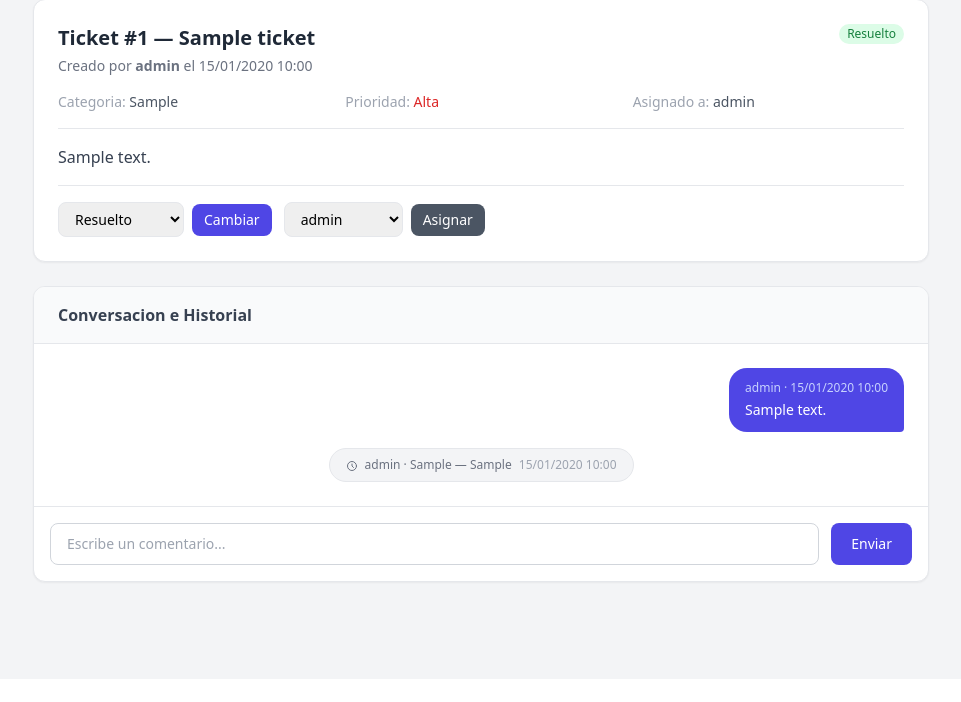
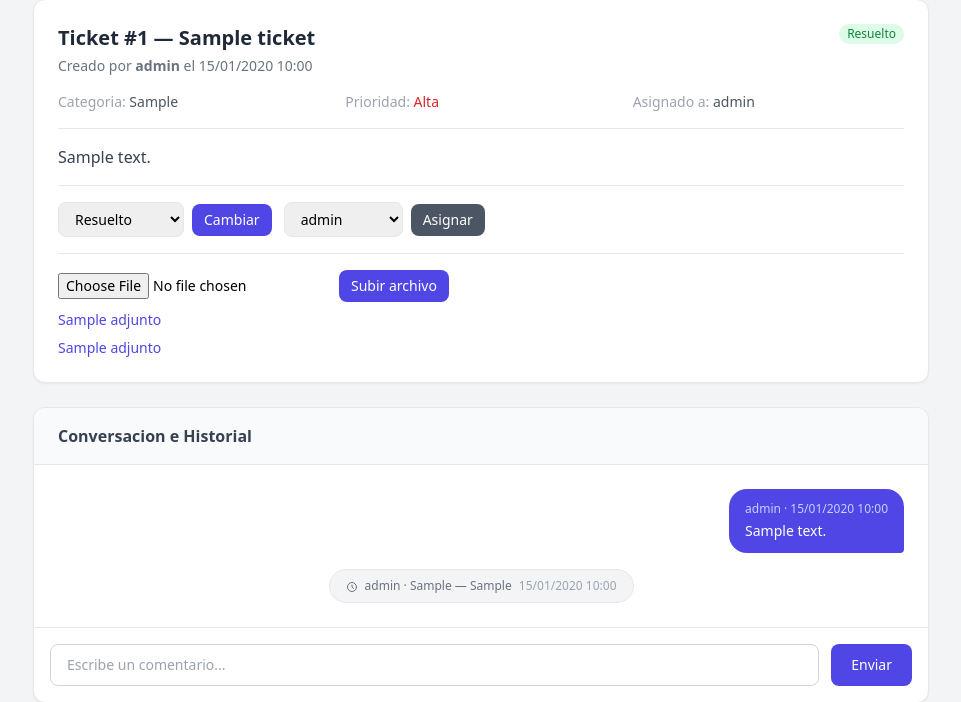
Before and after one commit to cperdomope/helpdesk, a Flask app: page /tickets/1 in a window 1280 px wide. Shown: the part 121-823 px from the top of the page, without its empty margins (159-1120 px from the left). Before the commit the page ends 705 px from the top, so only its background shows below. Run offline with Flask 3, Linux system fonts and the light colour scheme; a user stored in the database is signed in; tables that the repository leaves empty hold one stand-in row (values such as "Sample post"); some libraries are stand-ins or nearby versions.

Commit message:
feat: día 8 - subida y descarga de archivos adjuntos en tickets
- Agregar modelo ArchivoAdjunto (relación 1-N con Ticket, cascade delete-orphan)
- Migración Alembic: crear tabla archivos_adjuntos, eliminar columna archivo_adjunto de tickets
- Configurar UPLOAD_FOLDER, EXTENSIONES_PERMITIDAS y MAX_CONTENT_LENGTH (10MB)
- Agregar ruta /tickets/<id>/subir_archivo con validación de extensión y nombre único (uuid)
- Agregar ruta /archivos/<id>/descargar con send_from_directory
- Agregar formulario de subida y listado de adjuntos en ver_ticket.html

```diff
--- a/app.py
+++ b/app.py
@@ -4,13 +4,31 @@ from flask import Flask, render_template, request, redirect, url_for, flash
 from flask_login import LoginManager, login_user, logout_user, login_required, current_user
 from werkzeug.security import generate_password_hash
 from database import SessionLocal, init_db
-from models import Usuario, Ticket, Comentario, HistorialTicket
+from models import Usuario, Ticket, Comentario, HistorialTicket, ArchivoAdjunto
 from forms import TicketForm
 from sqlalchemy import text
 from flask import abort
+import os
+from werkzeug.utils import secure_filename
+import uuid
+from flask import send_from_directory
 
 app = Flask(__name__)
 app.secret_key = "helpdesk-secret-key-change-in-production"
+
+
+UPLOAD_FOLDER = 'uploads'
+EXTENSIONES_PERMITIDAS = {'pdf', 'png', 'jpg', 'jpeg', 'docx', 'xlsx'}
+
+app.config['UPLOAD_FOLDER'] = UPLOAD_FOLDER
+app.config['MAX_CONTENT_LENGTH'] = 10 * 1024 * 1024  # 10 MB máximo
+
+os.makedirs(UPLOAD_FOLDER, exist_ok=True)
+
+
+def extension_permitida(nombre_archivo):
+    return '.' in nombre_archivo and \
+        nombre_archivo.rsplit('.', 1)[1].lower() in EXTENSIONES_PERMITIDAS
 
 
 @app.template_filter('fecha_es')
@@ -261,7 +279,56 @@ def asignar_ticket(ticket_id):
     registrar_historial(db, ticket, current_user, "Tecnico asignado",
                         f"Tecnico: '{nombre_anterior}' → '{nombre_nuevo}'")
     flash(f"Ticket #{ticket.id} asignado correctamente.", "success")
-    return redirect(url_for("ver_ticket", ticket_id=ticket.id))
+    return redirect(url_for('ver_ticket', ticket_id=ticket_id))
+
+
+@app.route('/tickets/<int:ticket_id>/subir_archivo', methods=['POST'])
+@login_required
+def subir_archivo(ticket_id):
+    db = SessionLocal()
+    archivo = request.files.get('archivo')
+
+    if not archivo or archivo.filename == '':
+        flash('No seleccionaste ningún archivo', 'error')
+        return redirect(url_for('ver_ticket', ticket_id=ticket_id))
+
+    if not extension_permitida(archivo.filename):
+        flash('Extensión de archivo no permitida', 'error')
+        return redirect(url_for('ver_ticket', ticket_id=ticket_id))
+
+    nombre_original = secure_filename(archivo.filename)
+    extension = nombre_original.rsplit('.', 1)[1].lower()
+    nombre_guardado = f"{uuid.uuid4().hex}.{extension}"
+
+    archivo.save(os.path.join(app.config['UPLOAD_FOLDER'], nombre_guardado))
+
+    nuevo_adjunto = ArchivoAdjunto(
+        ticket_id=ticket_id,
+        nombre_original=nombre_original,
+        nombre_guardado=nombre_guardado
+    )
+    db.add(nuevo_adjunto)
+    db.commit()
+
+    flash('Archivo subido correctamente', 'success')
+    return redirect(url_for('ver_ticket', ticket_id=ticket_id))
+
+
+@app.route('/archivos/<int:archivo_id>/descargar')
+@login_required
+def descargar_archivo(archivo_id):
+    db = SessionLocal()
+    archivo = db.query(ArchivoAdjunto).filter_by(id=archivo_id).first()
+
+    if not archivo:
+        abort(404)
+
+    return send_from_directory(
+        app.config['UPLOAD_FOLDER'],
+        archivo.nombre_guardado,
+        as_attachment=True,
+        download_name=archivo.nombre_original
+    )
 
 
 # ── Admin: Usuarios ─────────────────────────────────────────────────
--- a/models.py
+++ b/models.py
@@ -64,7 +64,6 @@ class Ticket(Base):
         DateTime, default=lambda: datetime.now(timezone.utc))
     fecha_actualizacion = Column(DateTime, default=lambda: datetime.now(
         timezone.utc), onupdate=lambda: datetime.now(timezone.utc))
-    archivo_adjunto = Column(String(255), nullable=True)
     creador = relationship(
         "Usuario", back_populates="tickets_creados", foreign_keys=[creador_id])
     tecnico = relationship(
@@ -73,6 +72,8 @@ class Ticket(Base):
         "Comentario", back_populates="ticket", order_by="Comentario.fecha.asc()")
     historiales = relationship(
         "HistorialTicket", back_populates="ticket", order_by="HistorialTicket.fecha.asc()")
+    archivos = relationship(
+        'ArchivoAdjunto', back_populates='ticket', cascade='all, delete-orphan')
 
     def __repr__(self):
         return f"<Ticket #{self.id} - {self.titulo}>"
@@ -109,3 +110,15 @@ class HistorialTicket(Base):
 
     def __repr__(self):
         return f"<HistorialTicket #{self.id} - {self.accion}>"
+
+
+class ArchivoAdjunto(Base):
+    __tablename__ = 'archivos_adjuntos'
+
+    id = Column(Integer, primary_key=True)
+    ticket_id = Column(Integer, ForeignKey('tickets.id'), nullable=False)
+    nombre_original = Column(String(255), nullable=False)
+    nombre_guardado = Column(String(255), nullable=False, unique=True)
+    fecha_subida = Column(DateTime, default=datetime.utcnow)
+
+    ticket = relationship('Ticket', back_populates='archivos')
--- a/templates/ver_ticket.html
+++ b/templates/ver_ticket.html
@@ -52,6 +52,27 @@
             {% endif %}
         </div>
         {% endif %}
+        <div class="mt-4 pt-4 border-t">
+            <form action="{{ url_for('subir_archivo', ticket_id=ticket.id) }}" method="POST" enctype="multipart/form-data" class="flex items-center gap-2">
+                <input type="file" name="archivo" required class="text-sm">
+                <button type="submit" class="px-3 py-1.5 bg-indigo-600 text-white rounded-lg text-sm hover:bg-indigo-700 transition">Subir archivo</button>
+            </form>
+
+            <ul class="mt-2 space-y-1">
+                {% for archivo in ticket.archivos %}
+                    <li class="text-sm">
+                        <a href="{{ url_for('descargar_archivo', archivo_id=archivo.id) }}" class="text-indigo-600 hover:underline">{{ archivo.nombre_original }}</a>
+                    </li>
+                {% endfor %}
+            </ul>
+        </div>
+        <ul class="mt-2 space-y-1">
+            {% for archivo in ticket.archivos %}
+                <li class="text-sm">
+                    <a href="{{ url_for('descargar_archivo', archivo_id=archivo.id) }}" class="text-indigo-600 hover:underline">{{ archivo.nombre_original }}</a>
+                </li>
+            {% endfor %}
+            </ul>
     </div>
 
     <!-- Chat / Comentarios + Historial -->
```
Also changed, not shown: alembic/versions/194807158c7d_agregar_tabla_archivos_adjuntos_y_.py (added, +32 -0 lines), alembic/versions/1b4bf6a9ca3d_agregar_tabla_archivos_adjuntos_y_.py (added, +41 -0 lines), alembic/versions/63f5e20d28b8_eliminar_columna_archivo_adjunto_de_.py (added, +32 -0 lines), 7 other files.
